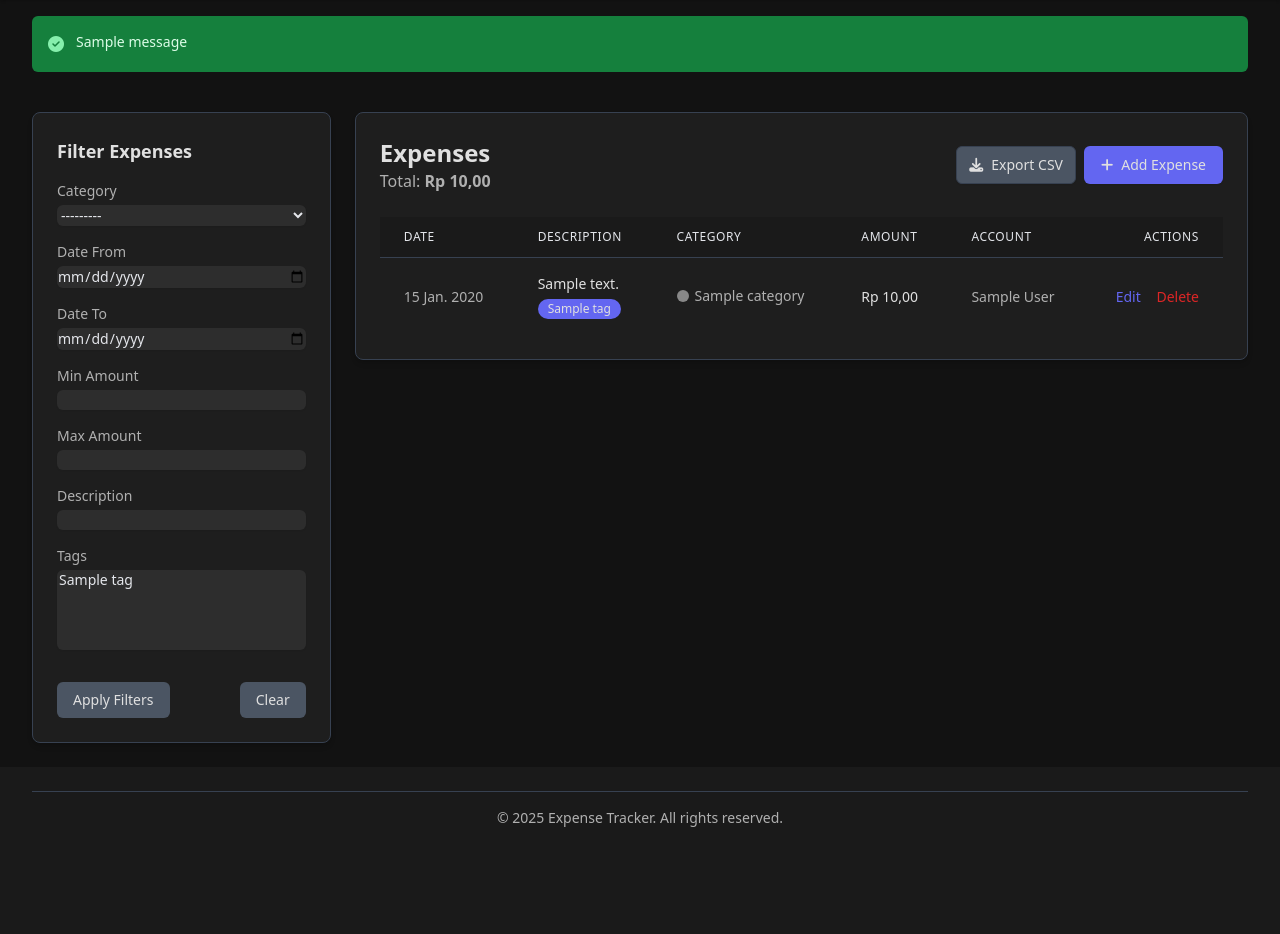
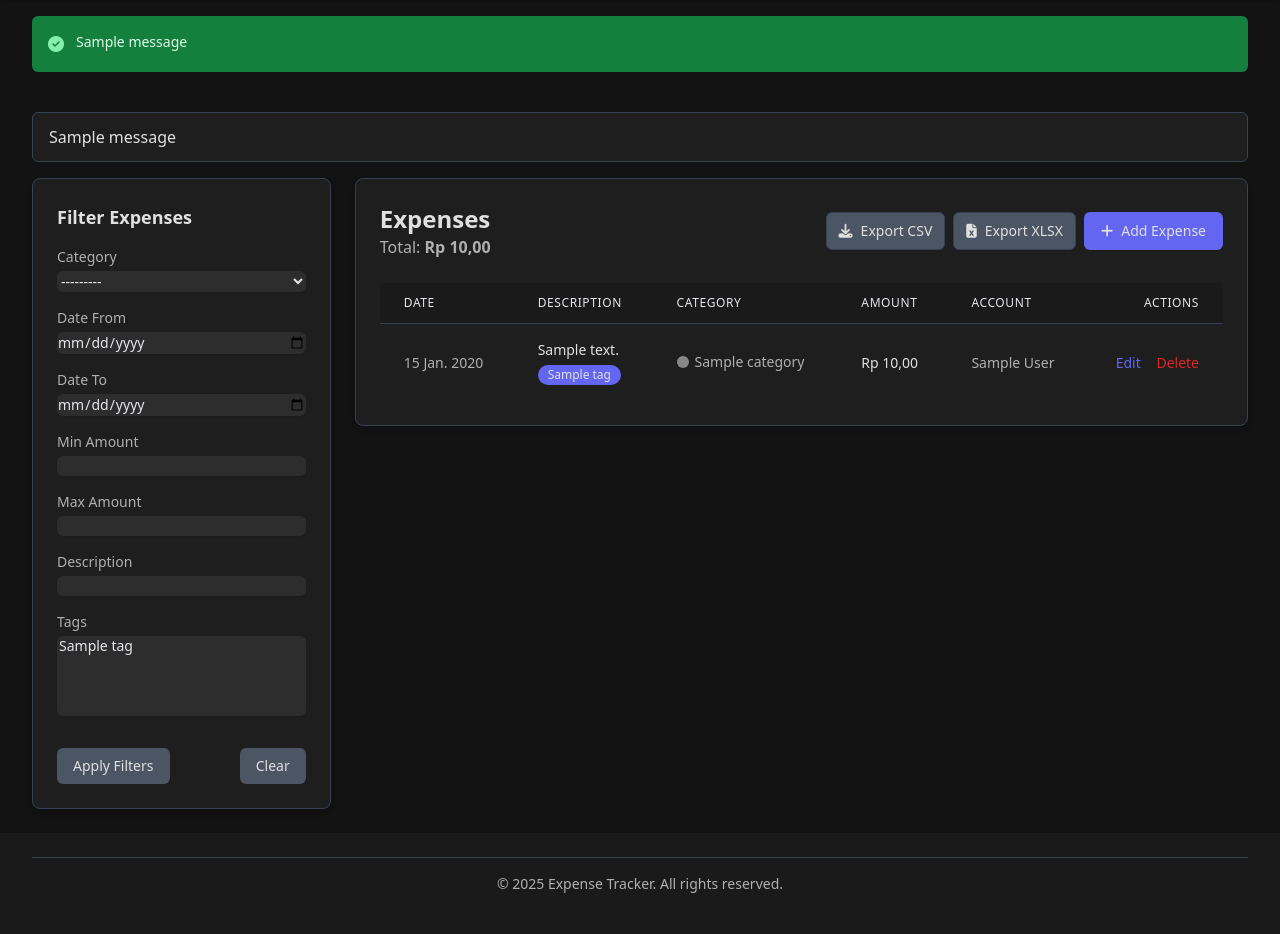
Before and after one commit to rqull/expense_tracker_part_2, a Django app: page /expenses/ in a window 1280 px wide. Shown: the part 64-998 px from the top of the page. Before the commit the page ends 891 px from the top, so only its background shows below. Run offline with Django 5.2, Linux system fonts and the light colour scheme; a user stored in the database is signed in; data comes from the database, SQL or seed files in the repository; tables that the repository leaves empty hold one stand-in row (values such as "Sample post"); one stand-in notice (Sample message) is shown; parts of the project's set-up code (start-up, migrations or seed data) failed here and were passed over; some libraries are stand-ins or nearby versions.

Commit message:
feat: add message display and XLSX export button to expense list

```diff
--- a/templates/expenses/expense_list.html
+++ b/templates/expenses/expense_list.html
@@ -1,6 +1,13 @@
 {% extends 'base.html' %} {% block title %}
   Expenses - Expense Tracker
 {% endblock %} {% block content %}
+  {% if messages %}
+    {% for message in messages %}
+      <div class="mb-4 px-4 py-3 rounded-md {% if message.tags == 'error' %}bg-red-100 border border-red-400 text-red-700{% else %}bg-dark-card border border-dark-border text-dark-text-primary{% endif %}">
+        {{ message }}
+      </div>
+    {% endfor %}
+  {% endif %}
   <div class="flex flex-col md:flex-row gap-6">
     <!-- Filter Sidebar -->
     <div class="md:w-1/4 bg-dark-card p-6 rounded-lg shadow-md border border-dark-border">
@@ -62,6 +69,10 @@
             <a href="{% url 'export_expenses_csv' %}"
               class="inline-flex items-center px-3 py-2 border border-dark-border shadow-sm text-sm leading-4 font-medium rounded-md text-dark-text-primary bg-dark-button-secondary hover:bg-dark-button-secondary-hover focus:outline-none focus:ring-2 focus:ring-offset-2 focus:ring-dark-accent">
               <i class="fas fa-download mr-2"></i> Export CSV
+            </a>
+            <a href="{% url 'export_expenses_xlsx' %}"
+              class="inline-flex items-center px-3 py-2 border border-dark-border shadow-sm text-sm leading-4 font-medium rounded-md text-dark-text-primary bg-dark-button-secondary hover:bg-dark-button-secondary-hover focus:outline-none focus:ring-2 focus:ring-offset-2 focus:ring-dark-accent">
+              <i class="fas fa-file-excel mr-2"></i> Export XLSX
             </a>
             <a href="{% url 'expense_create' %}"
               class="inline-flex items-center px-4 py-2 border border-transparent text-sm font-medium rounded-md shadow-sm text-dark-text-primary bg-dark-button-primary hover:bg-dark-button-primary-hover focus:outline-none focus:ring-2 focus:ring-offset-2 focus:ring-dark-accent">
```
